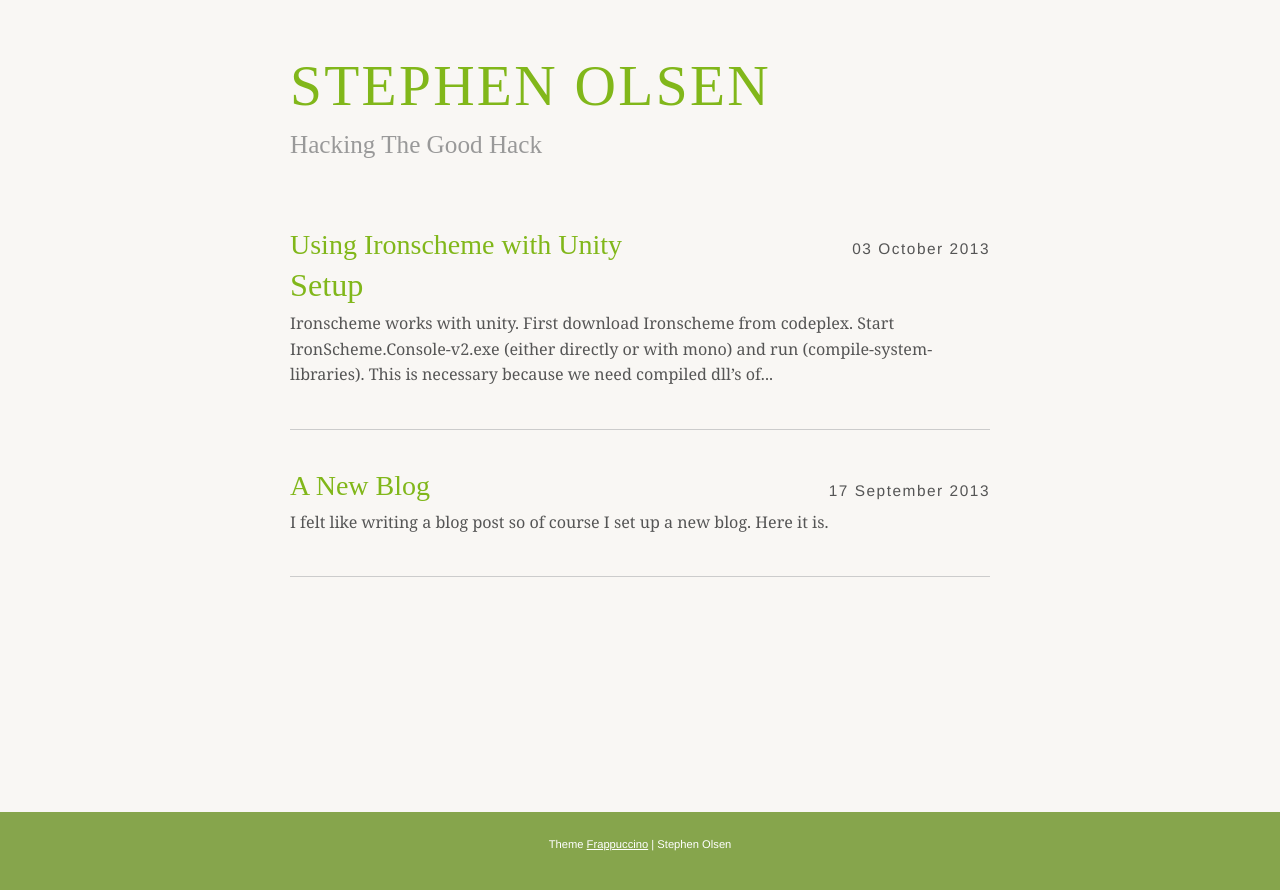
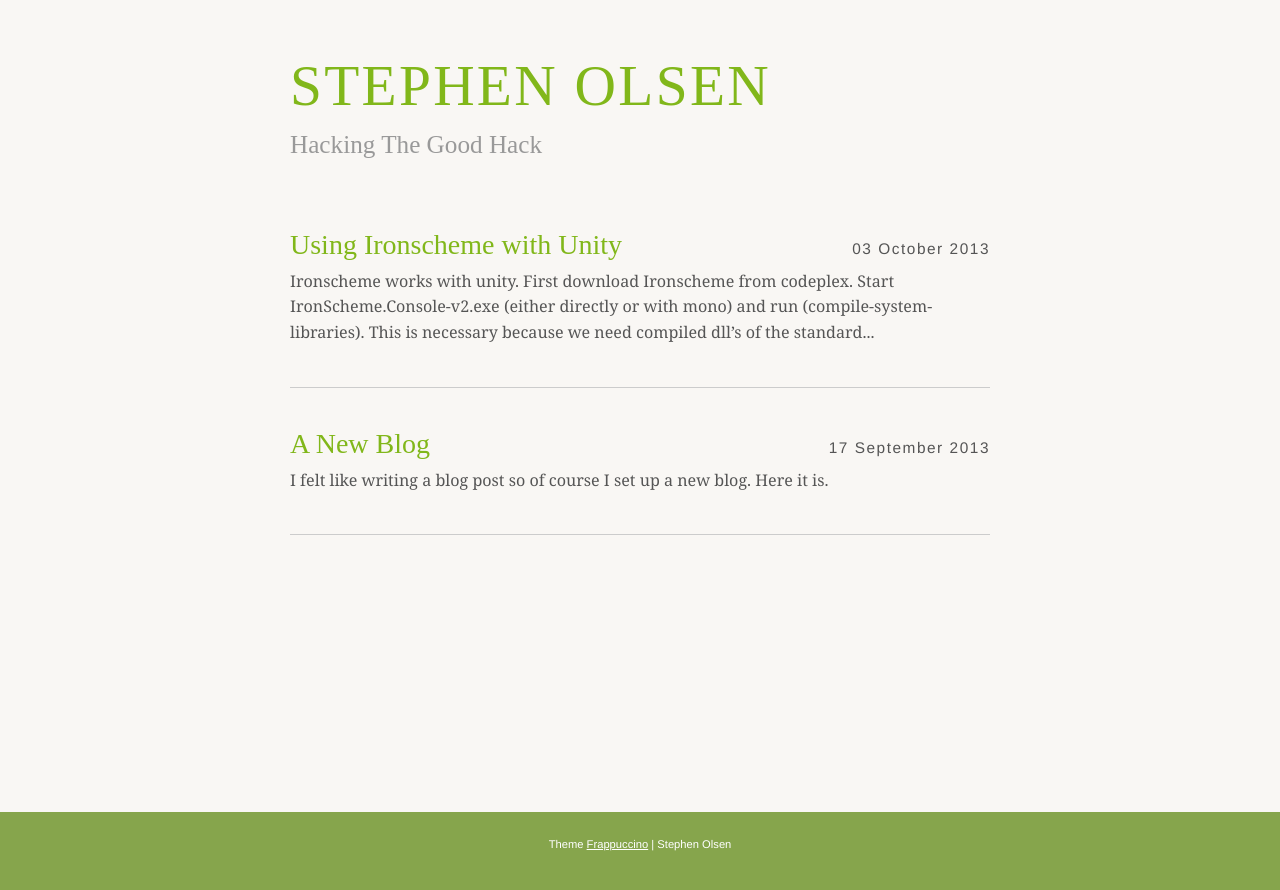
Before and after one commit to saolsen/saolsen.github.io, a Jekyll site: the page built from index.html, in a window 1280 px wide. Shown: the top 890 px of the page. Built offline with Jekyll 4.4.1, drawn with Linux system fonts in a browser that asks for light colours; some web fonts are replaced; the list of posts is cut into pages by our own code.

Commit message:
Update 2013-10-03-ironscheme-unity.md

```diff
--- a/_posts/2013-10-03-ironscheme-unity.md
+++ b/_posts/2013-10-03-ironscheme-unity.md
@@ -2,8 +2,6 @@
 layout: post_page
 title: Using Ironscheme with Unity
 ---
-
-### Setup
 
 Ironscheme works with unity. First download Ironscheme from codeplex. Start IronScheme.Console-v2.exe (either directly or with mono) and run (compile-system-libraries). This is necessary because we need compiled dll's of the standard libraries to run in unity as a compiled build won't be able to read them from the scheme files. (At least not until I finish some tooling I'm working on). Once the files are done downloading copy all the .dll's (including IronScheme.dll) to a folder in the Assets directory of your unity project. You also must go into Edit -> Project Settings -> Player and under Other Settings / Optimization set Api compatibility level to .NET 2.0.
 
```
